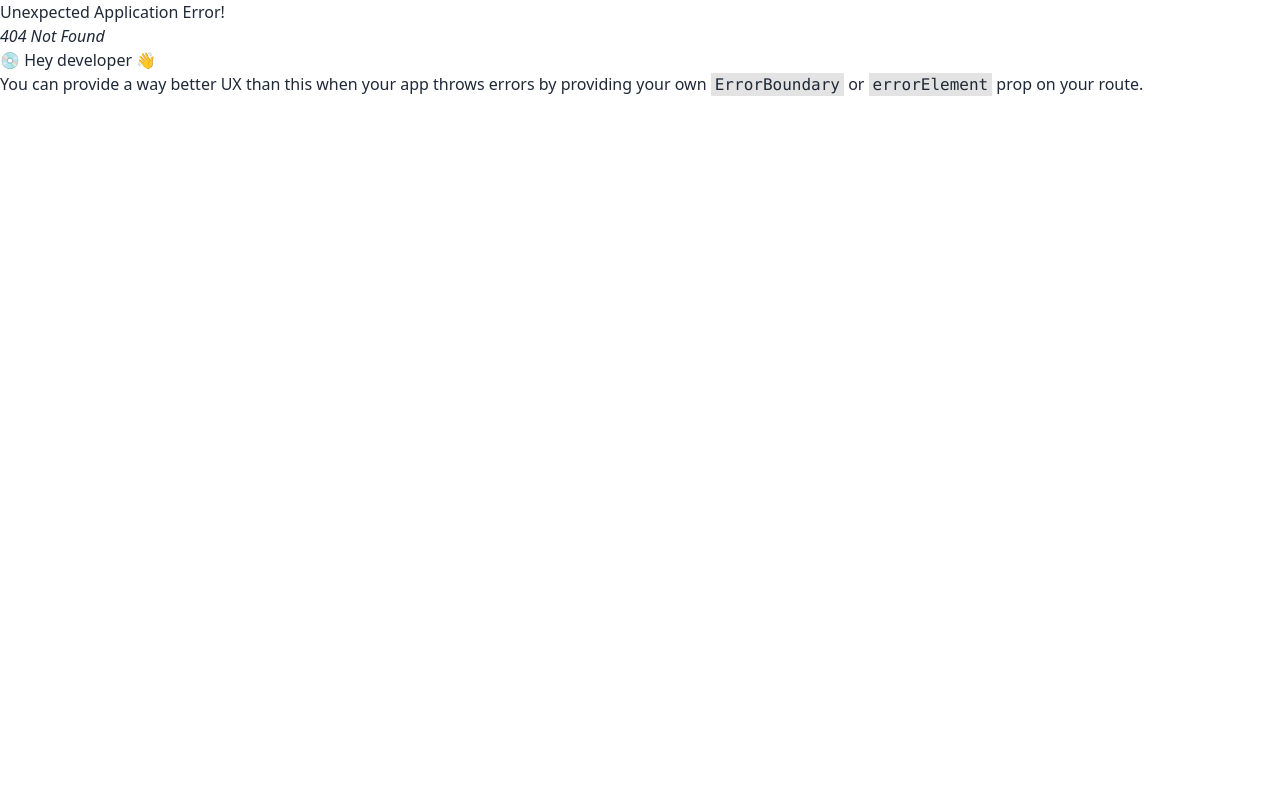
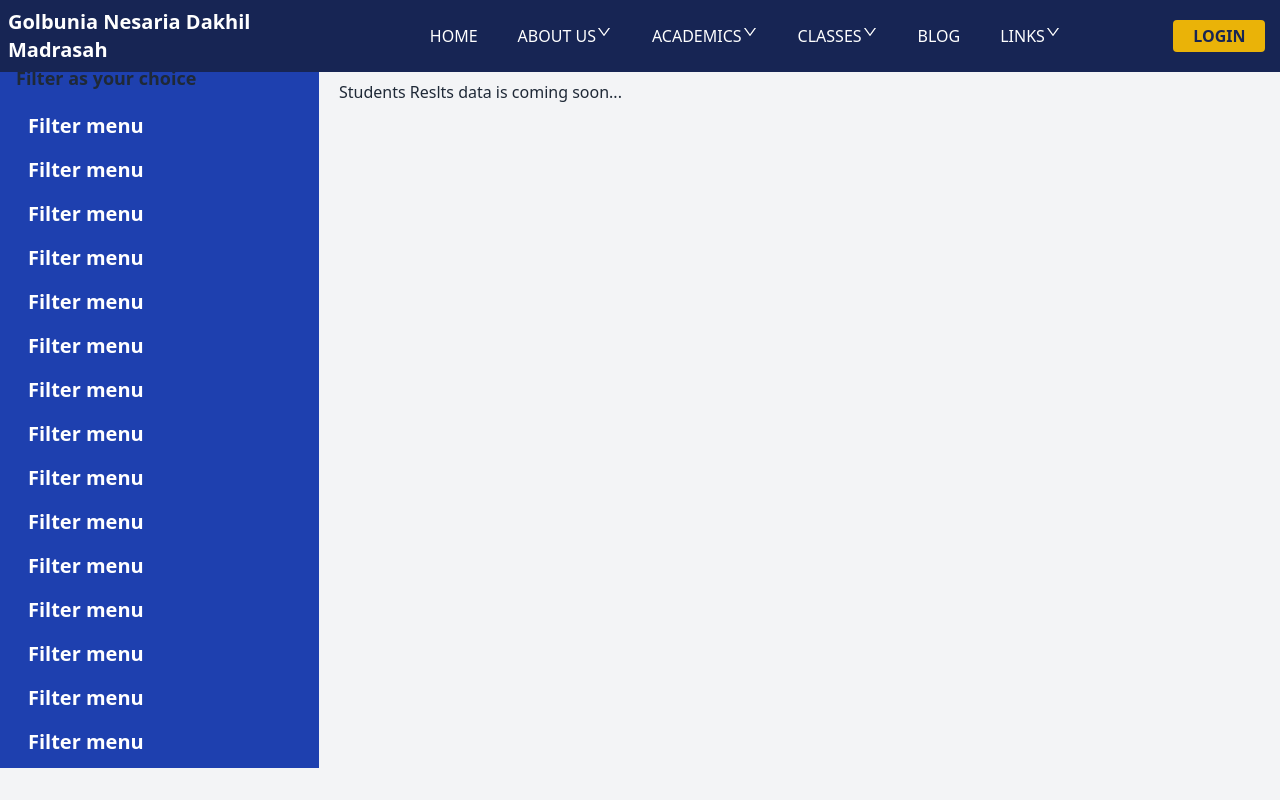
Before and after one commit to aminulislam2002/golbunia-nesaria-dakhil-madrasah-client, a React (Vite) app: page /students-results in a window 1280 px wide. Before the commit this address had no page. Built offline with nearby package versions, Linux system fonts and the light colour scheme.

Commit message:
students restult layout design

```diff
--- /dev/null
+++ b/src/Layouts/StudentsResultsLayout.jsx
@@ -0,0 +1,101 @@
+import { Outlet } from "react-router-dom";
+import { GrMenu } from "react-icons/gr";
+import NavBar from "../Pages/Shared/NavBar/NavBar";
+
+const StudentsResultsLayout = () => {
+  const options = (
+    <>
+      <li className="mb-2 px-5 py-1 rounded text-white hover:text-black hover:bg-white mx-2">
+        <button className="lg:text-xl font-semibold">Filter menu</button>
+      </li>
+      <li className="mb-2 px-5 py-1 rounded text-white hover:text-black hover:bg-white mx-2">
+        <button className="lg:text-xl font-semibold">Filter menu</button>
+      </li>
+      <li className="mb-2 px-5 py-1 rounded text-white hover:text-black hover:bg-white mx-2">
+        <button className="lg:text-xl font-semibold">Filter menu</button>
+      </li>
+      <li className="mb-2 px-5 py-1 rounded text-white hover:text-black hover:bg-white mx-2">
+        <button className="lg:text-xl font-semibold">Filter menu</button>
+      </li>
+      <li className="mb-2 px-5 py-1 rounded text-white hover:text-black hover:bg-white mx-2">
+        <button className="lg:text-xl font-semibold">Filter menu</button>
+      </li>
+      <li className="mb-2 px-5 py-1 rounded text-white hover:text-black hover:bg-white mx-2">
+        <button className="lg:text-xl font-semibold">Filter menu</button>
+      </li>
+      <li className="mb-2 px-5 py-1 rounded text-white hover:text-black hover:bg-white mx-2">
+        <button className="lg:text-xl font-semibold">Filter menu</button>
+      </li>
+      <li className="mb-2 px-5 py-1 rounded text-white hover:text-black hover:bg-white mx-2">
+        <button className="lg:text-xl font-semibold">Filter menu</button>
+      </li>
+      <li className="mb-2 px-5 py-1 rounded text-white hover:text-black hover:bg-white mx-2">
+        <button className="lg:text-xl font-semibold">Filter menu</button>
+      </li>
+      <li className="mb-2 px-5 py-1 rounded text-white hover:text-black hover:bg-white mx-2">
+        <button className="lg:text-xl font-semibold">Filter menu</button>
+      </li>
+      <li className="mb-2 px-5 py-1 rounded text-white hover:text-black hover:bg-white mx-2">
+        <button className="lg:text-xl font-semibold">Filter menu</button>
+      </li>
+      <li className="mb-2 px-5 py-1 rounded text-white hover:text-black hover:bg-white mx-2">
+        <button className="lg:text-xl font-semibold">Filter menu</button>
+      </li>
+      <li className="mb-2 px-5 py-1 rounded text-white hover:text-black hover:bg-white mx-2">
+        <button className="lg:text-xl font-semibold">Filter menu</button>
+      </li>
+      <li className="mb-2 px-5 py-1 rounded text-white hover:text-black hover:bg-white mx-2">
+        <button className="lg:text-xl font-semibold">Filter menu</button>
+      </li>
+      <li className="mb-2 px-5 py-1 rounded text-white hover:text-black hover:bg-white mx-2">
+        <button className="lg:text-xl font-semibold">Filter menu</button>
+      </li>
+      {/* Add more menu items here */}
+    </>
+  );
+
+  return (
+    <div className="bg-gray-100 min-h-screen">
+      <div className="hidden lg:block">
+        <NavBar />
+      </div>
+      <div className="drawer container mx-auto">
+        <input id="my-drawer-3" type="checkbox" className="drawer-toggle" />
+        <div className="drawer-content lg:flex gap-1">
+          <div className="w-full lg:w-3/12 bg-blue-800 lg:mt-16 overflow-y-auto max-h-[100vh]">
+            <div className="flex justify-start">
+              <div className="flex-none lg:hidden">
+                <label htmlFor="my-drawer-3" className="btn btn-square btn-ghost">
+                  <GrMenu className="w-6 h-6" />
+                </label>
+              </div>
+              <div className="px-2 w-auto lg:w-full">
+                <div className="ms-2 text-lg font-semibold">Filter as your choice</div>
+              </div>
+            </div>
+            <div className="flex-none hidden lg:block mt-4">
+              <ul className="menu-vertical">
+                {/* Add more menu items here */}
+                {options}
+              </ul>
+            </div>
+          </div>
+          <div className="lg:w-9/12 p-4">
+            <div className="lg:mt-16">
+              <Outlet />
+            </div>
+          </div>
+        </div>
+        <div className="drawer-side">
+          <label htmlFor="my-drawer-3" className="drawer-overlay overflow-x-auto max-h-[100vh]"></label>
+          <ul className="p-4 w-52 bg-blue-800 h-full overflow-y-auto">
+            {/* Add more sidebar items here */}
+            {options}
+          </ul>
+        </div>
+      </div>
+    </div>
+  );
+};
+
+export default StudentsResultsLayout;
--- /dev/null
+++ b/src/Pages/Academics/StudentsResult/StudentsResult.jsx
@@ -0,0 +1,10 @@
+
+const StudentsResult = () => {
+    return (
+        <div>
+            <h1>Students Reslts data is coming soon...</h1>
+        </div>
+    );
+};
+
+export default StudentsResult;
--- a/src/Pages/Shared/NavBar/NavBar.jsx
+++ b/src/Pages/Shared/NavBar/NavBar.jsx
@@ -50,7 +50,7 @@ const NavBar = () => {
               <Link>Student Protal</Link>
             </li>
             <li>
-              <Link>Result</Link>
+              <Link to="/students-results">Result</Link>
             </li>
             <li>
               <Link>Events</Link>
```
Also changed, not shown: src/Routers/Router.jsx (+12 -0 lines).
